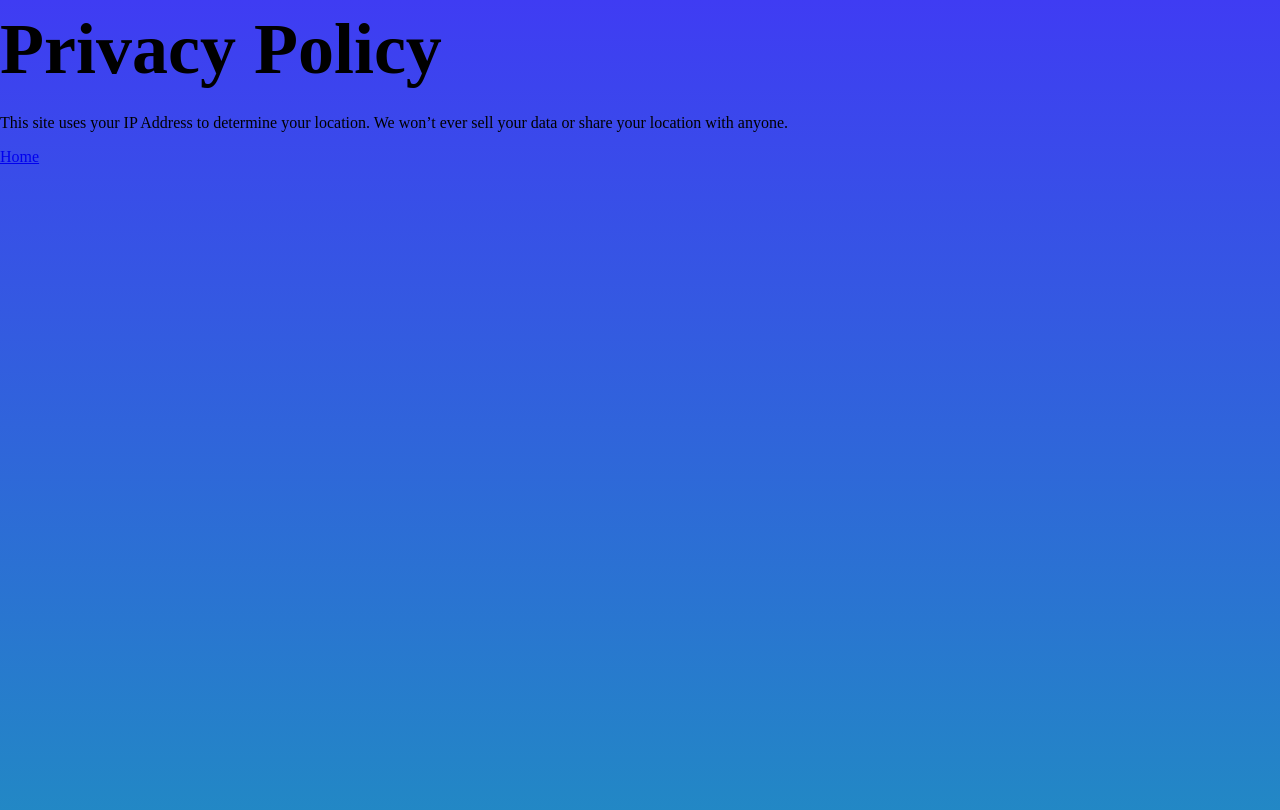
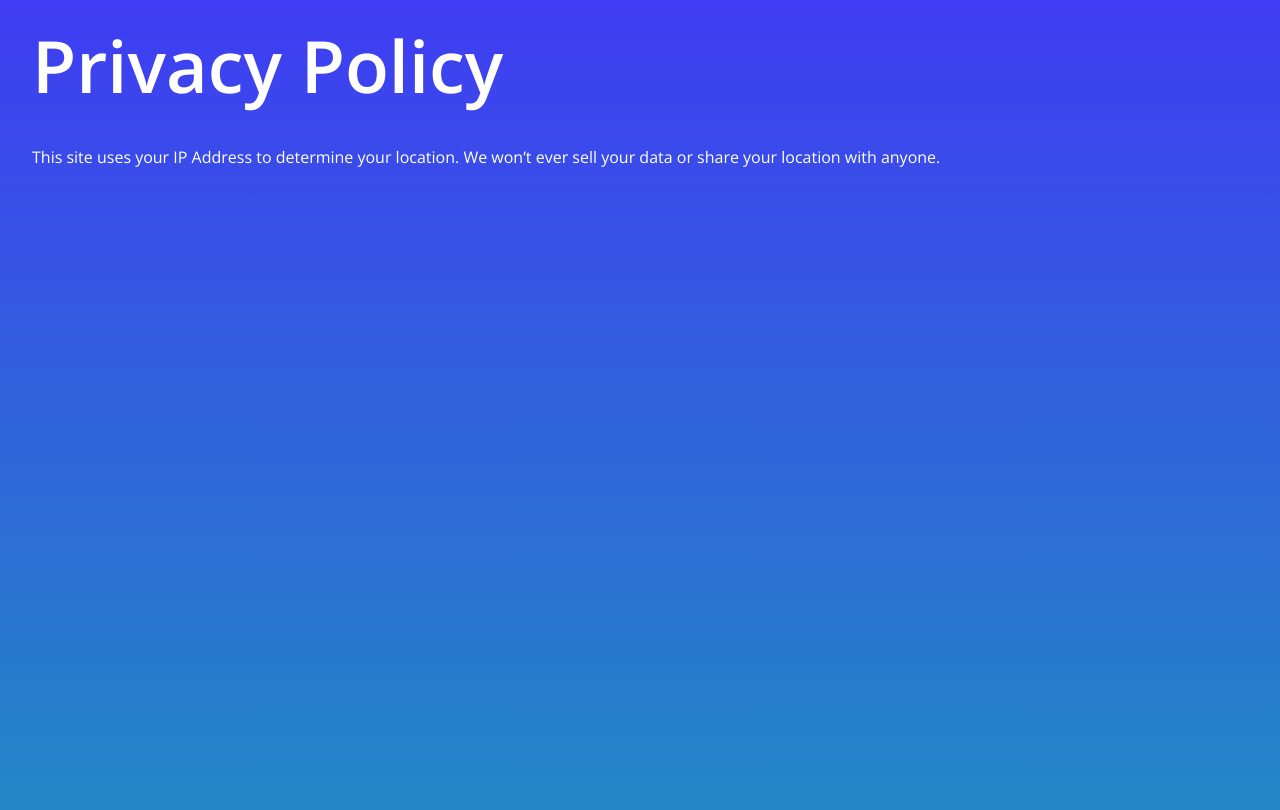
Before and after one commit to connorbreault/WebDevHomework, a Jekyll site: the page built from privacy.markdown, in a window 1280 px wide. Shown: the top 810 px of the page. Built offline with Jekyll 4.4.1, drawn with Linux system fonts in a browser that asks for light colours; nearby versions of some CDN libraries.

Commit message:
privacy policy base css added

```diff
--- a/_includes/header.html
+++ b/_includes/header.html
@@ -5,8 +5,8 @@
     <title>eStreet Web Developer Homework</title>
     <script src="https://cdnjs.cloudflare.com/ajax/libs/jquery/3.1.1/jquery.min.js"></script>
     <link href="https://fonts.googleapis.com/css2?family=Open+Sans:wght@300;600&display=swap" rel="stylesheet">
-    <link rel="stylesheet" href="/WebDevHomework/css/home.css">
-    <link rel="stylesheet" href="/WebDevHomework/css/privacy.css">
-    <!-- <link rel="stylesheet" href="../css/home.css"> -->
-    <!-- <link rel="stylesheet" href="../css/privacy.css"> -->
+    <!-- <link rel="stylesheet" href="/WebDevHomework/css/home.css"> -->
+    <!-- <link rel="stylesheet" href="/WebDevHomework/css/privacy.css"> -->
+    <link rel="stylesheet" href="../css/home.css">
+    <link rel="stylesheet" href="../css/privacy.css">
 </head>
--- a/_layouts/privacy.html
+++ b/_layouts/privacy.html
@@ -1,9 +1,12 @@
 {% include header.html %}
 
 <body>
-    <h1 id="privacyTitle">Privacy Policy</h1>
-    <p id="privacyText">This site uses your IP Address to determine your location. We won’t ever sell your data or share
-        your location
-        with anyone.</p>
-    <a href="/WebDevHomework">Home</a>
+    <div class="privacyContentDiv">
+        <h1 id="privacyTitle">Privacy Policy</h1>
+        <p id="privacyText">This site uses your IP Address to determine your location. We won’t ever sell your data or
+            share
+            your location
+            with anyone.</p>
+    </div>
+    <a href="/WebDevHomework" id="homeLink">Home</a>
 </body>
--- a/css/home.css
+++ b/css/home.css
@@ -13,11 +13,11 @@ body {
 #textDiv {
     font-family: 'Open Sans', sans-serif;
     text-align: center;
-    color: #FFFFFF
+    color: #FFFFFF;
+    font-style: normal;
 }
 
 #yourCityIs{
-    font-style: normal;
     font-weight: normal;
 }
 
@@ -32,7 +32,6 @@ body {
     width: 90px;
     height: 18px;
     font-family: 'Open Sans', sans-serif;
-    font-style: normal;
     font-weight: bold;
     font-size: 13px;
     line-height: 18px;
@@ -47,7 +46,6 @@ body {
 /* UNDER 545px */
 @media only screen and ( max-width: 544px ) {
     #textDiv{
-        font-style: normal;
         width: 215px;
         height: 110px;
         margin: 358px auto auto auto;
@@ -63,17 +61,15 @@ body {
         font-size: 24px;
         line-height: 33px;
     }
-    h1{
+
+    #cityAJAX{
         position: absolute;
         width: 215px;
         height: 49px;
         left: 80px;
         top: 405px;
-        font-style: normal;
-        font-weight: bold;
         font-size: 36px;
         line-height: 49px;
-        align-items: flex-end;
     }
 
     #privacyLink{
@@ -97,14 +93,9 @@ body {
         line-height: 87px;
         margin: 411px auto 0px auto
     }
-    h1{
+
+    #cityAJAX{
         font-style: normal;
-        font-weight: bold;
-        font-size: 72px;
-        line-height: 98px;
-        display: flex;
-        align-items: flex-end;
-        text-align: center;
         font-size: 72px;
         line-height: 98px;
         margin: 0px auto
--- a/css/privacy.css
+++ b/css/privacy.css
@@ -0,0 +1,100 @@
+/* UNDER 545px */
+@media only screen and ( max-width: 544px ) {
+#privacyTitle{
+position: absolute;
+width: 247px;
+height: 49px;
+left: 24px;
+top: 32px;
+font-family: 'Open Sans', sans-serif;
+font-style: normal;
+font-weight: bold;
+font-size: 36px;
+line-height: 49px;
+display: flex;
+align-items: flex-end;
+color: #FFFFFF;
+margin: 0px
+}
+#privacyText{
+position: absolute;
+width: 327px;
+height: 70px;
+left: 24px;
+top: 113px;
+font-family: 'Open Sans', sans-serif;
+font-style: normal;
+font-weight: normal;
+font-size: 16px;
+line-height: 22px;
+color: #FFFFFF;
+}
+#homeLink{
+position: absolute;
+width: 39px;
+height: 18px;
+left: 168px;
+top: 768px;
+font-family: 'Open Sans', sans-serif;
+font-style: normal;
+font-weight: bold;
+font-size: 13px;
+line-height: 18px;
+display: flex;
+align-items: center;
+text-align: center;
+color: #FFFFFF;
+text-decoration: none;
+}
+}
+/* OVER 545px */
+@media only screen and ( min-width: 545px ) {
+#privacyTitle{
+position: absolute;
+width: 494px;
+height: 82px;
+left: 32px;
+top: 32px;
+font-family: 'Open Sans', sans-serif;
+font-style: normal;
+font-weight: bold;
+font-size: 72px;
+line-height: 98px;
+display: flex;
+align-items: flex-end;
+text-align: center;
+color: #FFFFFF;
+margin: 0px
+}
+#privacyText{
+position: absolute;
+width: 910px;
+height: 22px;
+left: 32px;
+top: 146px;
+font-family: 'Open Sans', sans-serif;
+font-style: normal;
+font-weight: normal;
+font-size: 16px;
+line-height: 22px;
+color: #FFFFFF;
+margin: 0px
+}
+#homeLink{
+position: absolute;
+width: 39px;
+height: 18px;
+left: 710px;
+top: 973px;
+font-family: 'Open Sans', sans-serif;
+font-style: normal;
+font-weight: bold;
+font-size: 13px;
+line-height: 18px;
+display: flex;
+align-items: center;
+text-align: center;
+color: #FFFFFF;
+margin-bottom: 33px
+}
+}
```
